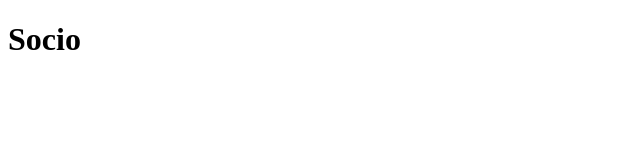
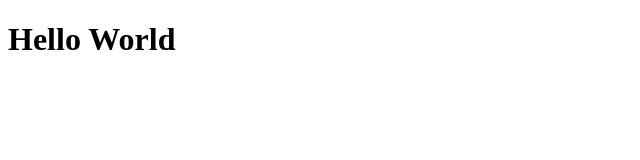
Before and after one commit to simone-danzeri/htmlcss-hello, a plain HTML site: page index.html in a window 1280 px wide. Shown: the whole page, without its empty margins (0-640 px from the left). Drawn offline with Linux system fonts and the light colour scheme.

Commit message:
fix: Changed title in header

```diff
--- a/index.html
+++ b/index.html
@@ -7,7 +7,7 @@
 </head>
 <body>
     <header>
-        <h1>Socio</h1>
+        <h1>Hello World</h1>
     </header>
 </body>
 </html>
```
